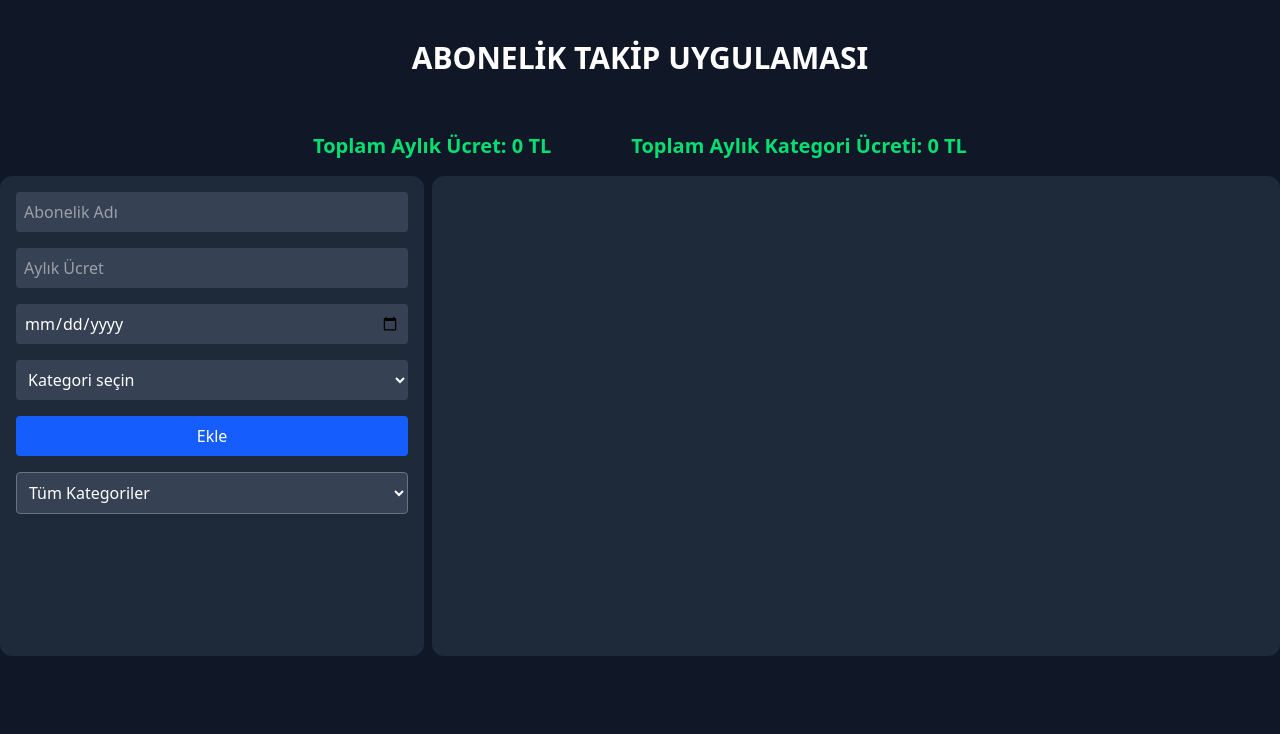
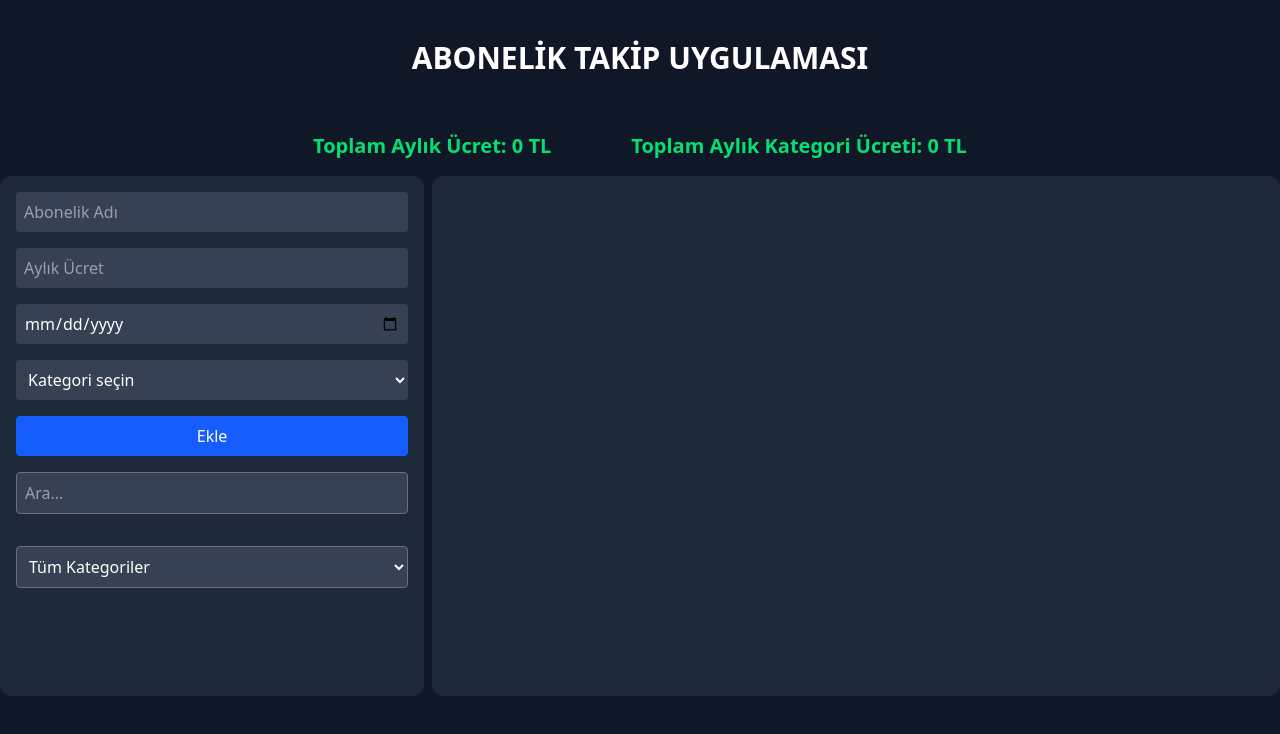
Before and after one commit to emreakinn/abonelik-takip, a React (Vite) app: page / in a window 1280 px wide. Shown: the top 734 px of the page. Built offline with nearby package versions, Linux system fonts and the light colour scheme.

Commit message:
arama butonu eklendi

```diff
--- a/src/App.jsx
+++ b/src/App.jsx
@@ -13,7 +13,8 @@ function App() {
   const [kategori, setKategori] = useState('')
   const [abonelikler, setAbonelikler] = useState([])
   const [secilenKategori, setSecilenKategori] = useState('')
-  const [duzenlenenAbonelik, setDuzenlenenAbonelik] = useState(null);
+  const [duzenlenenAbonelik, setDuzenlenenAbonelik] = useState(null)
+  const [arama, setArama] = useState('')
 
 
 
@@ -40,7 +41,9 @@ function App() {
     setAbonelikler([...abonelikler.filter((abone) => abone.id !== id)])
   }
 
-  const filteredAbonelikler = secilenKategori ? abonelikler.filter((abone) => abone.kategori === secilenKategori) : abonelikler
+  const filteredAbonelikler = abonelikler
+    .filter((abone) => (secilenKategori ? abone.kategori === secilenKategori : true))
+    .filter((abone) => abone.aboneAdi.toLowerCase().includes(arama.toLowerCase()));
 
   const toplamUcret = abonelikler.reduce((acc, abonelik) => acc + parseFloat(abonelik.aboneFiyati), 0)
 
@@ -49,9 +52,9 @@ function App() {
     setDuzenlenenAbonelik(null);
   }
 
-  const kategoriToplam = filteredAbonelikler.reduce((acc, abonelik) => {
-    return acc + parseFloat(abonelik.aboneFiyati);
-  }, 0);
+  const kategoriToplam = abonelikler
+    .filter((abone) => (secilenKategori ? abone.kategori === secilenKategori : true))
+    .reduce((acc, abonelik) => acc + Number(abonelik.aboneFiyati), 0);
 
   return (
     <div className="bg-gray-900 min-h-screen text-white">
@@ -80,6 +83,8 @@ function App() {
           duzenlenenAbonelik={duzenlenenAbonelik}
           setDuzenlenenAbonelik={setDuzenlenenAbonelik}
           aboneligiGuncelle={aboneligiGuncelle}
+          arama={arama}
+          setArama={setArama}
         />
         <SubscriptionList
           abonelikler={filteredAbonelikler}
--- a/src/components/SubscriptionForm.jsx
+++ b/src/components/SubscriptionForm.jsx
@@ -1,6 +1,6 @@
 import React, { useEffect } from 'react'
 
-function SubscriptionForm({ aboneAdi, setAboneAdi, aboneFiyati, setAboneFiyati, sonOdemeTarihi, setSonOdemeTarihi, kategori, setKategori, handleEkle, secilenKategori, setSecilenKategori, kategoriler, duzenlenenAbonelik, setDuzenlenenAbonelik, aboneligiGuncelle }) {
+function SubscriptionForm({ aboneAdi, setAboneAdi, aboneFiyati, setAboneFiyati, sonOdemeTarihi, setSonOdemeTarihi, kategori, setKategori, handleEkle, secilenKategori, setSecilenKategori, kategoriler, duzenlenenAbonelik, setDuzenlenenAbonelik, aboneligiGuncelle, arama, setArama }) {
 
     useEffect(() => {
         if (duzenlenenAbonelik) {
@@ -28,7 +28,6 @@ function SubscriptionForm({ aboneAdi, setAboneAdi, aboneFiyati, setAboneFiyati,
             handleEkle(yeniAbonelik);
         }
 
-        // Formu temizle
         setAboneAdi("");
         setAboneFiyati("");
         setSonOdemeTarihi("");
@@ -37,7 +36,7 @@ function SubscriptionForm({ aboneAdi, setAboneAdi, aboneFiyati, setAboneFiyati,
     };
 
     return (
-        <div className='w-1/3 h-[60vh] bg-gray-800 p-4 rounded-xl'>
+        <div className='w-1/3 h-[65vh] bg-gray-800 p-4 rounded-xl'>
             <form onSubmit={formuGonder} action="" className='flex flex-col gap-4'>
                 <input
                     type="text"
@@ -77,6 +76,13 @@ function SubscriptionForm({ aboneAdi, setAboneAdi, aboneFiyati, setAboneFiyati,
                 >
                     {duzenlenenAbonelik ? "Kaydet" : "Ekle"}
                 </button>
+                <input
+                    type='text'
+                    className="mb-4 p-2 rounded bg-gray-700 border border-gray-500 text-white"
+                    placeholder='Ara...'
+                    value={arama}
+                    onChange={(e) => setArama(e.target.value)}
+                />
                 <select
                     className="mb-4 p-2 rounded bg-gray-700 border border-gray-500 text-white"
                     value={secilenKategori}
```
